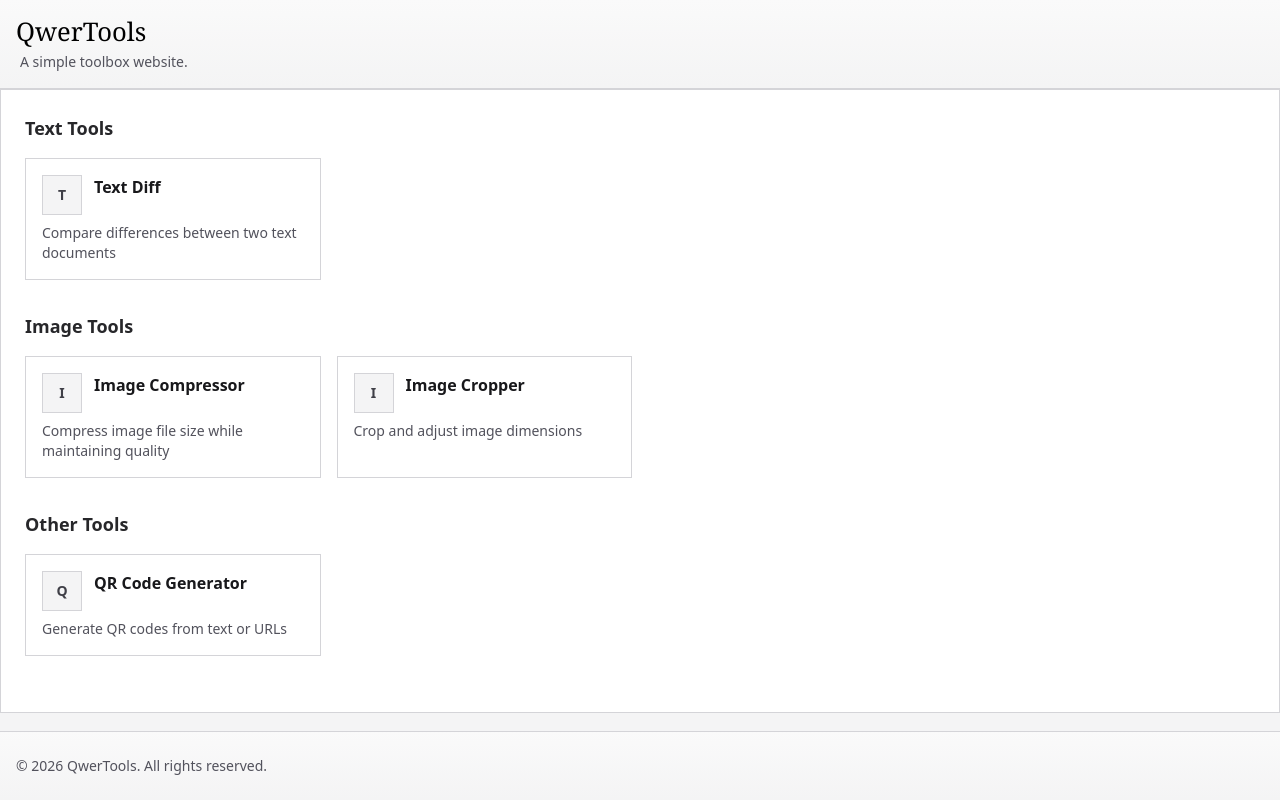
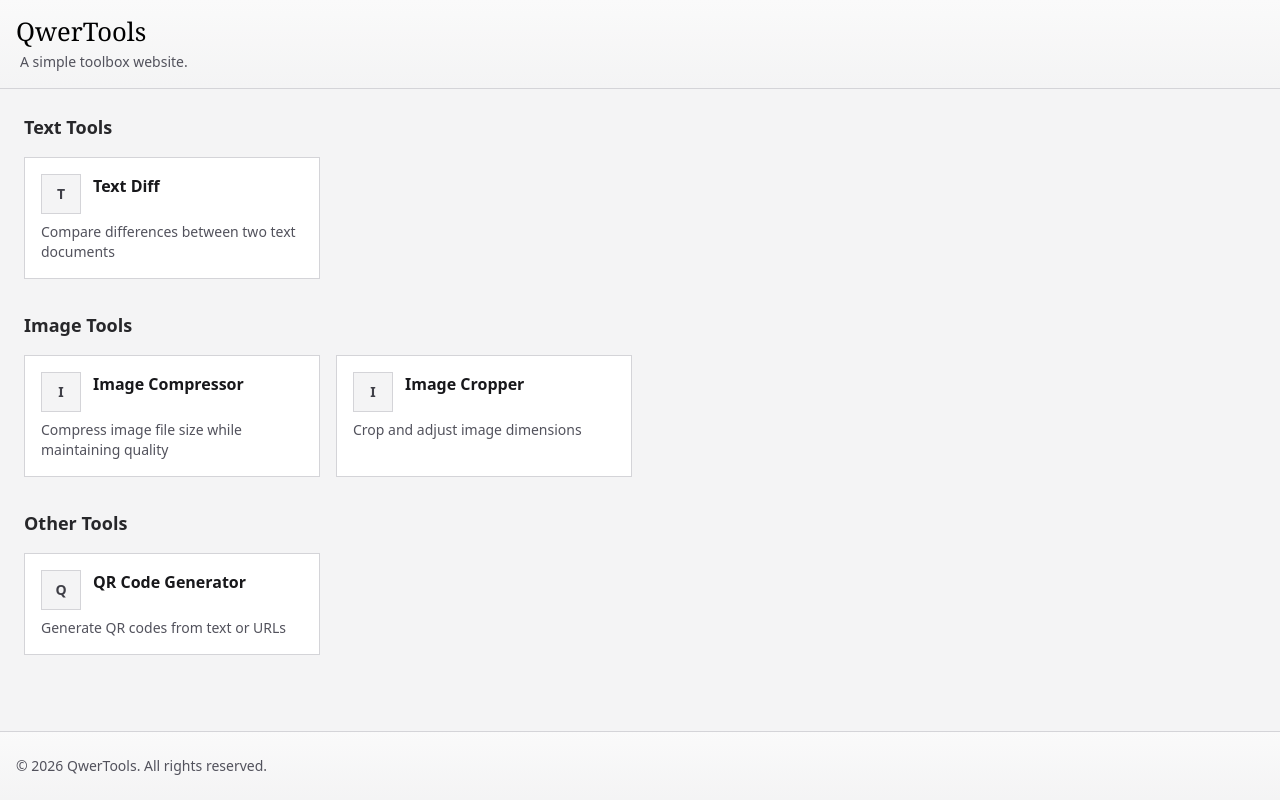
Before and after one commit to copyandpastea/qwertools, a SvelteKit app: page / in a window 1280 px wide. Built offline with nearby package versions, Linux system fonts and the light colour scheme.

Commit message:
Adjust styles

```diff
--- a/src/routes/+layout.svelte
+++ b/src/routes/+layout.svelte
@@ -27,7 +27,7 @@
 	/>
 
 	<main class="flex-1">
-		<div class="wiki-content mx-auto p-6 space-y-6">
+		<div class="mx-auto p-6 space-y-6">
 			{@render children()}
 		</div>
 	</main>
```
